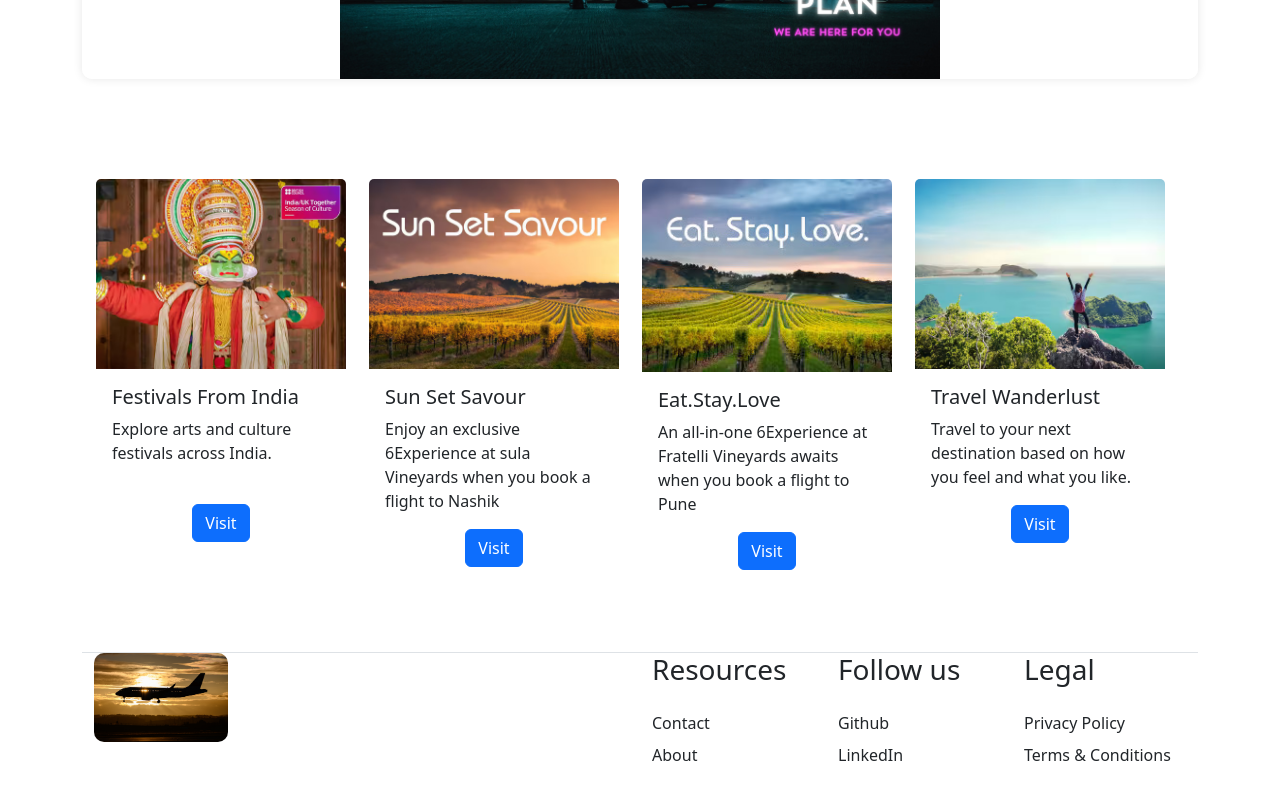
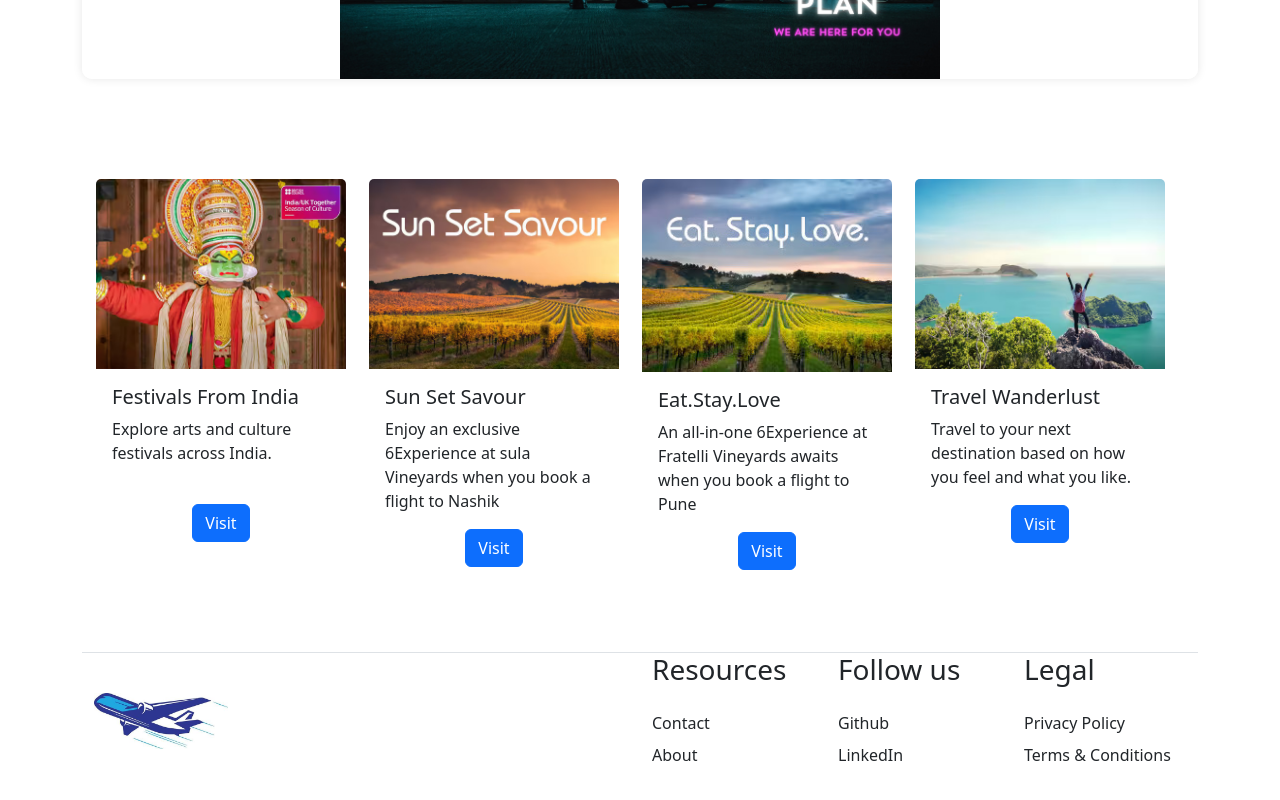
Before and after one commit to Chumuitripura45/AirLine-Reservation-Frontend, a React (Create React App) app: page / in a window 1280 px wide. Shown: the part 497-1297 px from the top of the page. Built offline with nearby package versions, Linux system fonts and the light colour scheme.

Commit message:
Update Footer.js

```diff
--- a/src/components/Footer.js
+++ b/src/components/Footer.js
@@ -1,7 +1,7 @@
 import React from 'react';
 import { Link } from 'react-router-dom';
 import 'bootstrap/dist/css/bootstrap.min.css';
-import airImage from './Images/airAbout.jpg'
+import airImage from './Images/logo.jpg'
 
 function Footer() {
   return (
@@ -14,7 +14,7 @@ function Footer() {
                 src={airImage}
                 className="mr-3 h-16"
                 alt="Logo"
-                style={{width : '25%', borderRadius : '10px'}}
+                style={{width : '25%', borderRadius : '10px', paddingTop : "40px"}}
               />
             </Link>
           </div>
```
